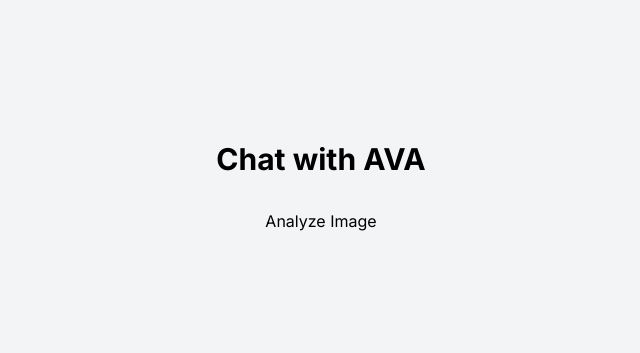
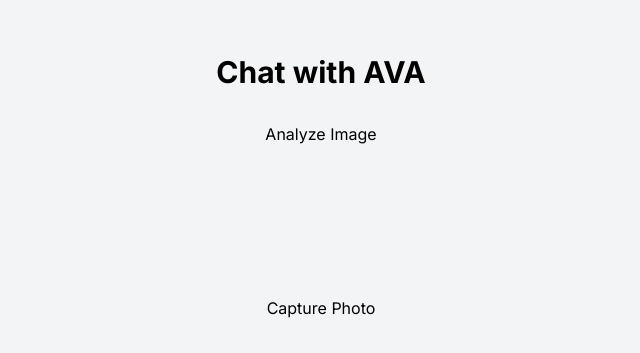
Before and after one commit to samuel-antunes/AVA, a Next.js app in the folder client/: page /imageAnalyze in a window 1280 px wide. Shown: the part 213-566 px from the top of the page, without its empty margins (319-959 px from the left). Built offline with nearby package versions, Linux system fonts and the light colour scheme; no server answers.

Commit message:
added a camera for capture images to analyze

```diff
--- a/client/package.json
+++ b/client/package.json
@@ -16,7 +16,8 @@
     "next": "14.2.3",
     "react": "^18",
     "react-dom": "^18",
-    "react-media-recorder": "^1.6.6"
+    "react-media-recorder": "^1.6.6",
+    "react-webcam": "^7.2.0"
   },
   "devDependencies": {
     "eslint": "^8",
--- a/client/src/app/imageAnalyze/page.js
+++ b/client/src/app/imageAnalyze/page.js
@@ -2,6 +2,7 @@
 
 import Head from "next/head";
 import ImageAnalyze from "@/components/ImageAnalyze";
+import Camera from "@/components/Camera";
 
 export default function imageAnalyze() {
   return (
@@ -14,6 +15,7 @@ export default function imageAnalyze() {
       <main className="min-h-screen flex flex-col items-center justify-center bg-gray-100">
         <h1 className="text-3xl font-bold mb-8">Chat with AVA</h1>
         <ImageAnalyze />
+        <Camera />
       </main>
     </div>
   );
--- /dev/null
+++ b/client/src/components/Camera.js
@@ -0,0 +1,37 @@
+import { useCallback, useRef, useState } from "react";
+import React from "react";
+import Webcam from "react-webcam";
+
+const videoConstraints = {
+    width: 640,
+    height: 480,
+    facingMode: "user",
+};
+
+const Camera = () => {
+
+    const webcamRef = useRef("");
+    const [imgSrc, setImgSrc] = useState("");
+
+        const capture = useCallback(() => {
+          const imageSrc = webcamRef.current.getScreenshot();
+          setImgSrc(imageSrc);
+        }, [webcamRef, setImgSrc]);
+
+        return (
+          <>
+            <Webcam
+              audio={false}
+              ref={webcamRef}
+              screenshotFormat="image/jpeg"
+              videoConstraints={videoConstraints}
+              minScreenshotWidth={180}
+              minScreenshotHeight={180}
+            />
+            <button onClick={capture}>Capture Photo</button>
+            {imgSrc && <img src={imgSrc} alt="img" />}
+          </>
+        );
+};
+
+export default Camera;
```
Also changed, not shown: 1 other file (tests, documents, lock files or other folders).
